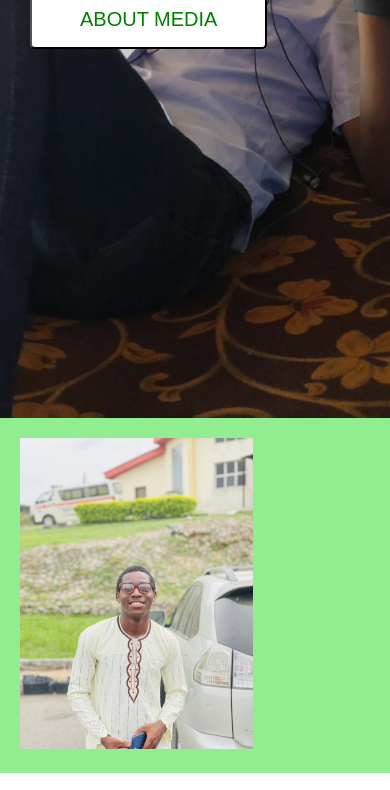
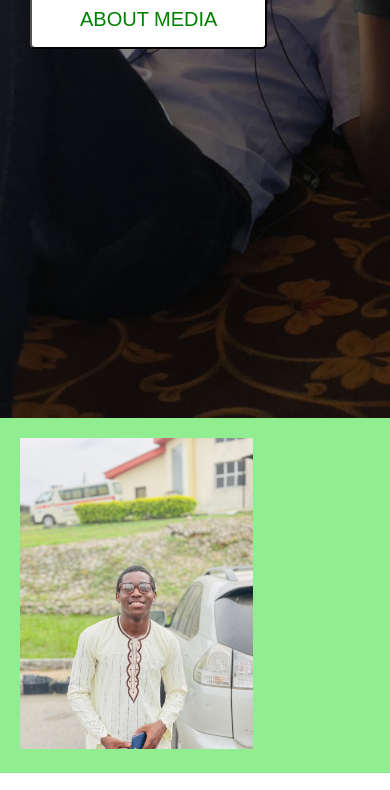
Before and after one commit to FelAnji/ieiiea.or, a plain HTML site: page index.html in a window 390 px wide. Shown: the part 503-1293 px from the top of the page. Drawn offline with Linux system fonts and the light colour scheme.

Commit message:
Add files via upload

```diff
--- a/styles.css
+++ b/styles.css
@@ -71,7 +71,7 @@ nav .logo {
     position: absolute;
     top: 0;
     left: 0;
-    opacity: .2;
+    opacity: .5;
 
 }
 .section1 > * {
@@ -348,6 +348,10 @@ footer > * {
 }
 
 @media (max-width:800px) {
+    * {
+        box-sizing: border-box;
+        margin: 0;
+    }
     nav .mainMenu {
         height: 100vh;
         position: fixed;
@@ -414,7 +418,7 @@ footer > * {
         padding-bottom: 20px;
     }
     footer {
-        z-index: -2;
+        z-index: 1;
     }
     .footer-links a {
         margin-bottom: 10px;
```
